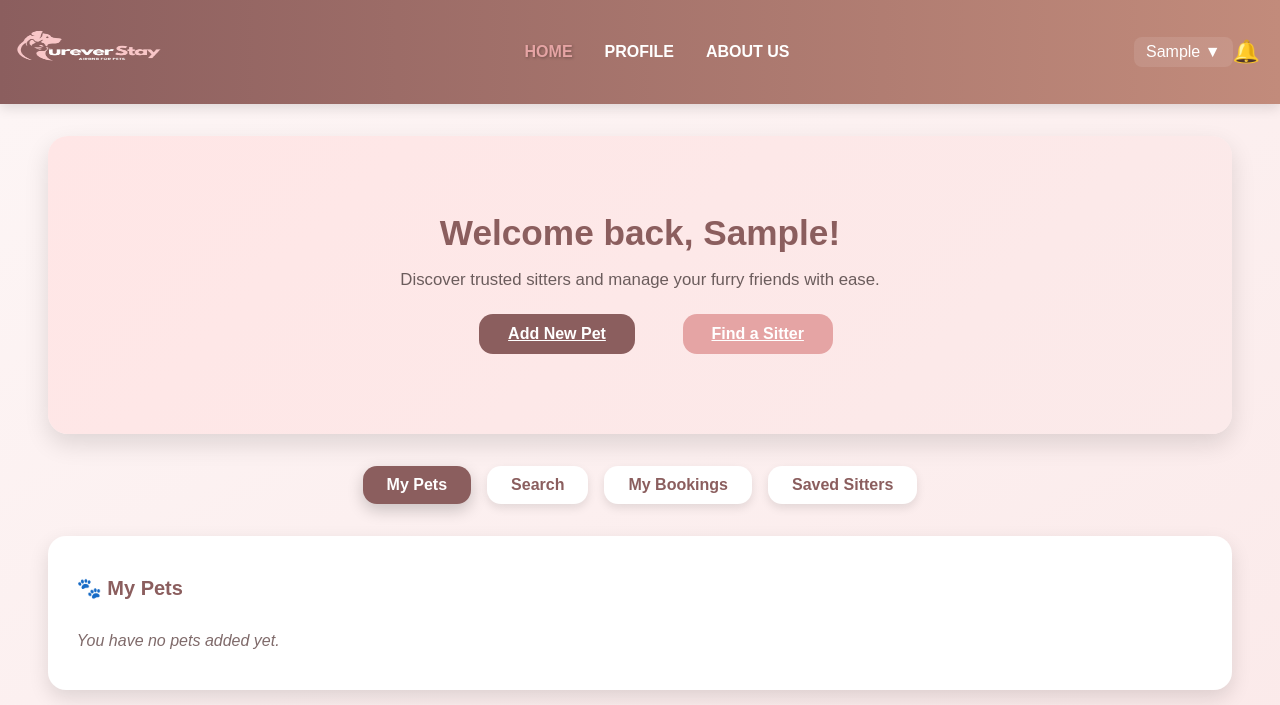
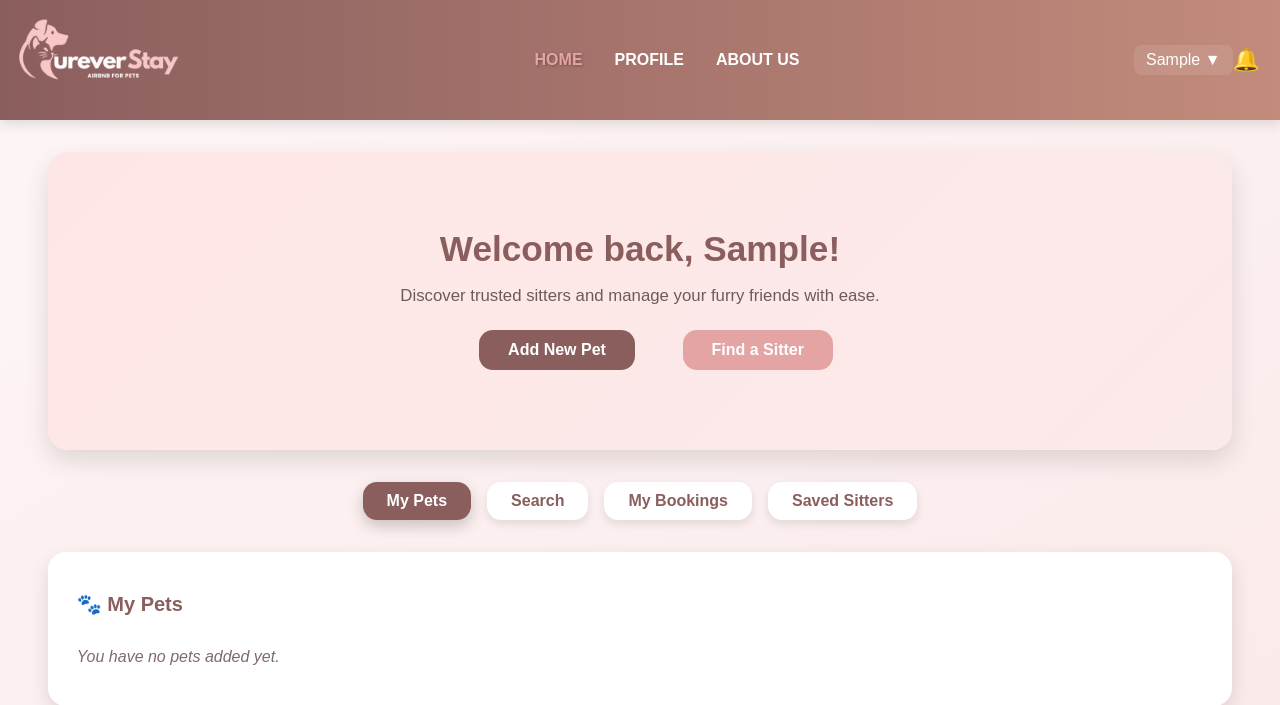
Before and after one commit to Andre-12-maker/CSIT327-G6-FureverStay, a Django app: page /dashboard/owner/ in a window 1280 px wide. Shown: the top 705 px of the page. Run offline with Django 5.2, Linux system fonts and the light colour scheme; the visitor is signed in with stand-in values (Sample User, id 1); data comes from the database, SQL or seed files in the repository; data that the repository does not hold is empty.

Commit message:
fix: resized navbar logo, Find sitter btn functionality

```diff
--- a/static/css/navbar_owner.css
+++ b/static/css/navbar_owner.css
@@ -5,14 +5,15 @@
   background: linear-gradient(90deg, var(--primary), var(--secondary));
   color: var(--white);
   box-shadow: 0 4px 12px var(--card-shadow);
+  height: 120px;
   position: sticky;
   top: 0;
   z-index: 1000;
 }
 
 .logo {
-  height: 100px;
-  width: 180px;
+  height: 100%;
+  width: 200px;
 }
 .nav-links {
   display: flex;
--- a/static/css/navbar_sitter.css
+++ b/static/css/navbar_sitter.css
@@ -6,14 +6,15 @@
   background: linear-gradient(90deg, var(--primary), var(--secondary));
   color: var(--white);
   box-shadow: 0 4px 12px var(--card-shadow);
+  height: 120px;
   position: sticky;
   top: 0;
   z-index: 1000;
 }
 
 .logo {
-  height: 100px;
-  width: 180px;
+  height: 100%;
+  width: 200px;
 }
 .nav-links {
   display: flex;
--- a/static/css/pet_owner_dashboard.css
+++ b/static/css/pet_owner_dashboard.css
@@ -181,6 +181,7 @@ body {
   cursor: pointer;
   transition: 0.3s;
   margin: 0 0 2rem 2rem;
+  text-decoration: none;
 }
 
 .save-btn {
@@ -356,7 +357,6 @@ body {
   justify-content: center;
   gap: 1rem;
   flex-wrap: wrap;
-  text-decoration: none;
 }
 
 .btn.primary-btn {
--- a/static/js/pet_owner_dashboardv2.js
+++ b/static/js/pet_owner_dashboardv2.js
@@ -351,3 +351,22 @@ tabs.forEach(tab => {
     document.getElementById(target).classList.add('active');
   });
 });
+// Find a Sitter button
+const findSitterBtn = document.getElementById('findSitterBtn');
+
+if (findSitterBtn) {
+  findSitterBtn.addEventListener('click', (e) => {
+    e.preventDefault();
+    tabs.forEach(t => t.classList.remove('active'));
+    sections.forEach(sec => sec.classList.remove('active'));
+
+    const searchTab = document.querySelector('.dashboard-tab[data-tab="search"]');
+    const searchSection = document.getElementById('search');
+
+    if (searchTab && searchSection) {
+      searchTab.classList.add('active');
+      searchSection.classList.add('active');
+      searchSection.scrollIntoView({ behavior: 'smooth', block: 'start' });
+    }
+  });
+}
--- a/templates/navbar_owner.html
+++ b/templates/navbar_owner.html
@@ -34,7 +34,6 @@
       </button>
       <div class="dropdown-content hidden">
         <a href="{% url 'pet_owner_profile' %}">My Profile</a>
-        <a href="#">Settings</a>
         <hr />
         <a href="{% url 'logout' %}" class="logout">Logout</a>
       </div>
--- a/templates/navbar_sitter.html
+++ b/templates/navbar_sitter.html
@@ -36,7 +36,6 @@
         <div class="dropdown-content" id="dropdownContent" aria hidden="true">
         <a href="{% url 'sitter_profile' %}">My Profile</a>
         <a href="{% url 'sitter_bookings' %}">My Bookings</a>
-        <a href="#">Settings</a>
         <hr />
         <a href="{% url 'logout' %}" class="logout">Logout</a>
         </div>
--- a/templates/pet_owner_dashboard.html
+++ b/templates/pet_owner_dashboard.html
@@ -21,7 +21,7 @@
         <p>Discover trusted sitters and manage your furry friends with ease.</p>
         <div class="cta-buttons">
           <a href="{% url 'pet_owner_profile' %}" class="btn primary-btn">Add New Pet</a>
-          <a href="#" class="btn secondary-btn">Find a Sitter</a>
+          <a href="#" class="btn secondary-btn" id="findSitterBtn">Find a Sitter</a>
         </div>
       </div>
     </section>
```
